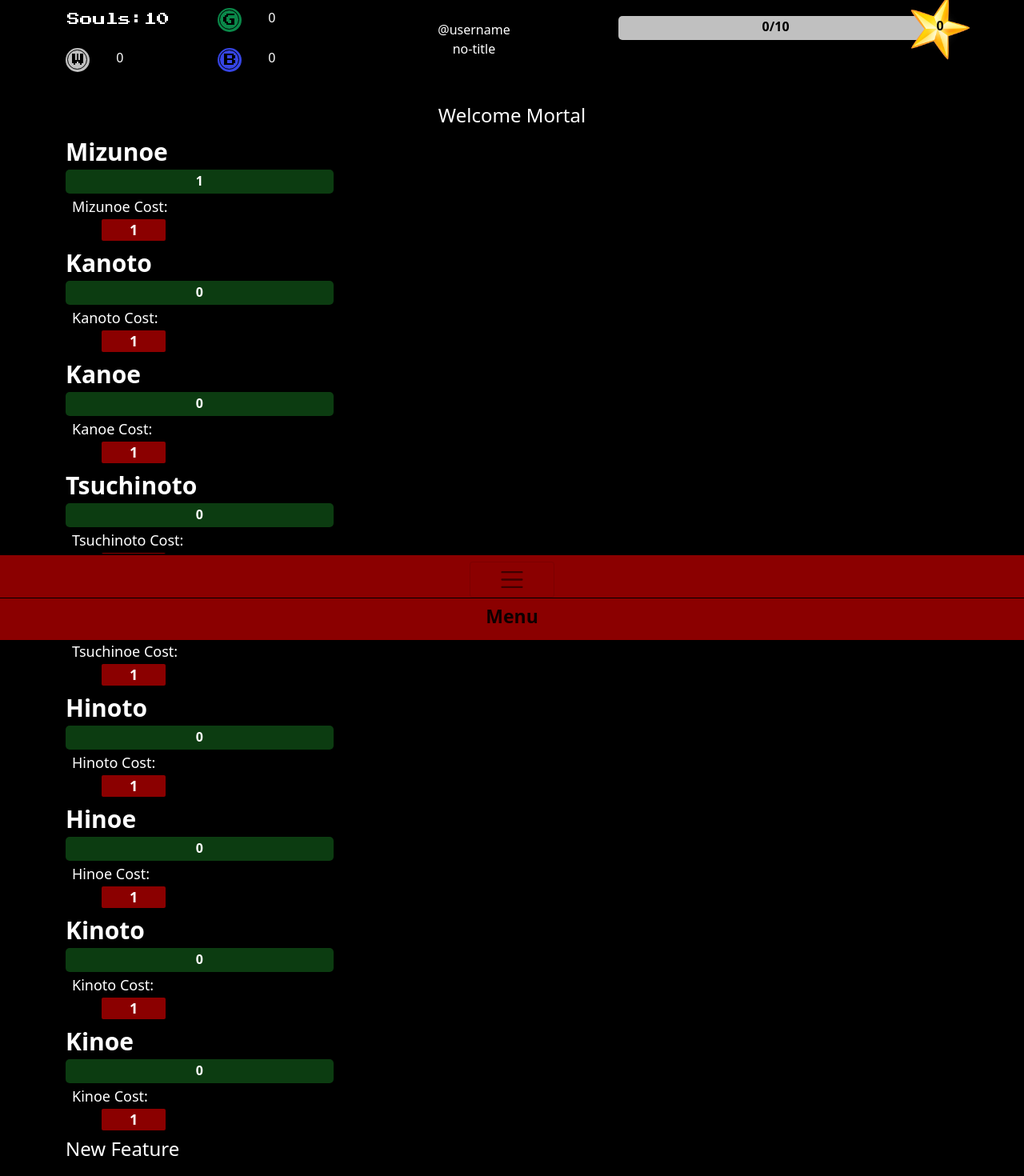
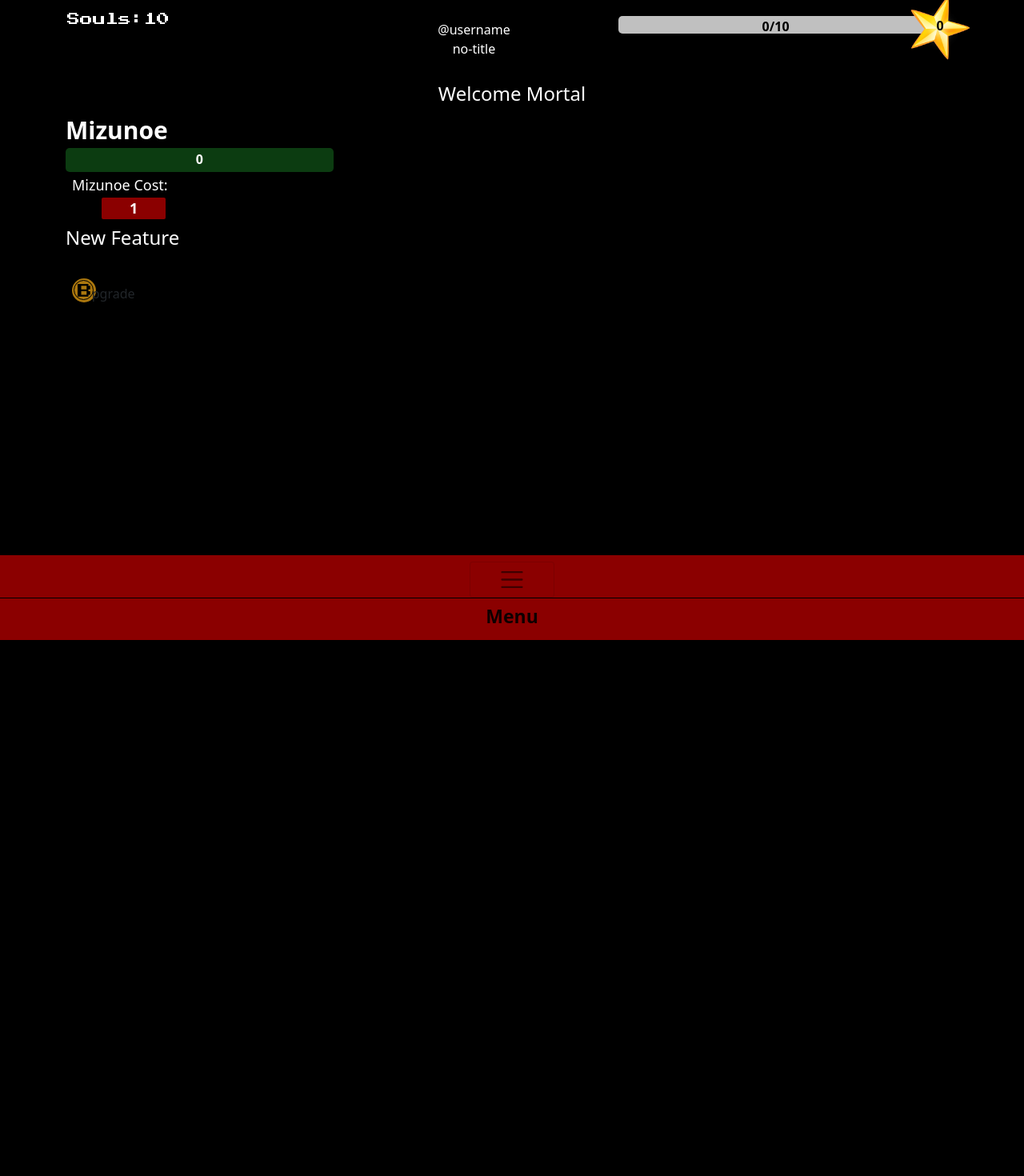
Before and after one commit to fearblackscarab/idle_domination, a React (Vite) app: page / in a window 1280 px wide. Shown: the top 1470 px of the page at 80% size. After the commit the page ends 800 px from the top, so only its background shows below. Built offline with nearby package versions, Linux system fonts and the light colour scheme.

Commit message:
restructured code to look better

```diff
--- a/src/App.jsx
+++ b/src/App.jsx
@@ -8,6 +8,7 @@ import './App.css';
 import IdleBar from './Components/idleBar';
 
 function App(props) {
+
     // currencys?
     // meat
     // coin
@@ -16,46 +17,74 @@ function App(props) {
     // send on hunts?
 
     // bars
+    const idleInterval = (currency,barWidth,style,speed) => {
+        setTimeout(() => {
+            if(currency > 0){
 
-    let idleWidth = 0
-    let style = {
-        position: 'absolute',
-        backgroundColor: 'darkred',
-        height: '100%',
-        width: `${idleWidth}%`,
-        borderRadius: '5px',
-        zIndex: '1'
+                if (barWidth < 100) {
+                    //progress bar
+                    barWidth++
+                    console.log(barWidth)
+
+                } else if (barWidth >= 100) {
+                    //reset progress bar
+                    barWidth = 0
+                    console.log(barWidth)
+
+                } else {
+
+                    //error
+                    console.log(`error ${barWidth}`)
+                }
+
+                //display update
+                style = { ...style, width: `${barWidth}%` }
+                console.log(style)
+
+                return idleInterval(currency,barWidth,style,speed)
+            }
+        }, speed);
     }
 
-    const [idleStyle, setIdleStyle] = useState(style)
+    // let idleWidth = 0
+    // let style = {
+    //     position: 'absolute',
+    //     backgroundColor: 'darkred',
+    //     height: '100%',
+    //     width: `${idleWidth}%`,
+    //     borderRadius: '5px',
+    //     zIndex: '1'
+    // }
 
-    const idleGains = (currency, speed, value) => {
-        if (currency > 0) {
-            setTimeout(() => {
-                if (idleWidth < 100) {
-                    //progress bar
-                    idleWidth++
-                    // console.log(idleWidth)
+    // const [idleStyle, setIdleStyle] = useState(style)
 
-                } else if (idleWidth == 100) {
-                    // restart Progress
-                    idleWidth = 0
-                    currency += value
-                    // console.log('100')
+    // const idleGains = (currency, speed, value) => {
+    //     // if (currency > 0) {
+    //     //     setTimeout(() => {
+    //     //         if (idleWidth < 100) {
+    //     //             //progress bar
+    //     //             idleWidth++
+    //     //             // console.log(idleWidth)
 
-                } else {
-                    console.log(`error ${idleWidth}`)
-                }
-                setIdleStyle({ ...idleStyle, width: `${idleWidth}%` })
-                return idleGains(currency, speed, value)
-            }, speed);
-        }
-    }
+    //     //         } else if (idleWidth == 100) {
+    //     //             // restart Progress
+    //     //             idleWidth = 0
+    //     //             currency += value
+    //     //             // console.log('100')
+
+    //     //         } else {
+    //     //             console.log(`error ${idleWidth}`)
+    //     //         }
+    //     //         setIdleStyle({ ...idleStyle, width: `${idleWidth}%` })
+    //     //         return idleGains(currency, speed, value)
+    //     //     }, speed);
+    //     // }
+    // }
 
     // Demon Ranks
     //Mizunoe (壬), Kanoto( 辛), Kanoe (庚), Tsuchinoto (己), Tsuchinoe (戊), Hinoto (丁), Hinoe(丙), Kinoto (乙), and Kinoe (甲).
-    const [rank,setRank] = useState([{
-        currency:{
+    const [data, setData] = useState({
+        currency: {
             souls: 10 // children
         },
         mizunoe: {
@@ -111,195 +140,226 @@ function App(props) {
             value: 1,
             cost: 1,
             symbol: '甲'
-        }}])
-
-
+        }
+    })
 
     // mizunoe
-    const [mizunoeCurrency, setMizunoeCurrency] = useState(rank[0].currency.souls);
-    let mizunoeCost = 1
-    const [mizunoeCurrentCost, setMizunoeCurrentCost] = useState(mizunoeCost);
-    let mizunoeEarn = 1
-    const [mizunoeCurrentEarn, setMizunoeCurrentEarn] = useState(mizunoeEarn);
+    // // const [mizunoeCurrency, setMizunoeCurrency] = useState(rank[0].currency.souls);
+    // let mizunoeCost = 1
+    // const [mizunoeCurrentCost, setMizunoeCurrentCost] = useState(mizunoeCost);
+    // let mizunoeEarn = 1
+    // const [mizunoeCurrentEarn, setMizunoeCurrentEarn] = useState(mizunoeEarn);
 
     const mizunoeUpgrade = () => {
-        if (mizunoeCurrency >= mizunoeCurrentCost) {
-            setMizunoeCurrency((prev) => prev - mizunoeCurrentCost);
-            if (mizunoeCurrentCost <= 10) {
-                setMizunoeCurrentCost((prev) => prev + 1);
+        let rank = data
+        if (rank.currency.souls >= rank.mizunoe.cost) {
+
+            rank = {
+                ...rank,
+                currency: {
+                    souls: rank.currency.souls - rank.mizunoe.cost
+                }
+            };
+
+            if (rank.mizunoe.cost <= 50) {
+
+                rank = {
+                    ...rank,
+                    mizunoe: {
+                        ...rank.mizunoe,
+                        cost: rank.mizunoe.cost * 2
+                    }
+                };
+
             } else {
-                setMizunoeCurrentCost((prev) => prev * 2 + 4);
-            }
-            setMizunoeCurrentEarn((prev) => prev + 1);
+
+                rank = {
+                    ...rank,
+                    mizunoe: {
+                        ...rank.mizunoe,
+                        cost: rank.mizunoe.cost * 2 + 4
+                    }
+                };
+            };
+
+            rank = {
+                ...rank,
+                mizunoe: {
+                    ...rank.mizunoe,
+                    amount: rank.mizunoe.amount + 1
+                }
+            };
+            setData(rank)
         };
+        console.log(data,rank)
     };
 
-    //kanoto
-    // let kanoto = 0
-    // const [kanotoCurrency, setKanotoCurrency] = useState(mizunoeEarn);
-    let kanotoCost = 1
-    const [kanotoCurrentCost, setKanotoCurrentCost] = useState(kanotoCost);
-    let kanotoEarn = 0
-    const [kanotoCurrentEarn, setKanotoCurrentEarn] = useState(kanotoEarn);
+    // //kanoto
+    // // let kanoto = 0
+    // // const [kanotoCurrency, setKanotoCurrency] = useState(mizunoeEarn);
+    // let kanotoCost = 1
+    // const [kanotoCurrentCost, setKanotoCurrentCost] = useState(kanotoCost);
+    // let kanotoEarn = 0
+    // const [kanotoCurrentEarn, setKanotoCurrentEarn] = useState(kanotoEarn);
 
-    const kanotoUpgrade = () => {
-        if (mizunoeCurrentEarn >= kanotoCurrentCost) {
-            setMizunoeCurrentEarn((prev) => prev - kanotoCurrentCost);
-            if (kanotoCurrentCost <= 10) {
-                setKanotoCurrentCost((prev) => prev + 1);
-            } else {
-                setKanotoCurrentCost((prev) => prev * 2 + 4);
-            }
-            setKanotoCurrentEarn((prev) => prev + 1);
-        };
-    };
+    // const kanotoUpgrade = () => {
+    //     if (mizunoeCurrentEarn >= kanotoCurrentCost) {
+    //         setMizunoeCurrentEarn((prev) => prev - kanotoCurrentCost);
+    //         if (kanotoCurrentCost <= 10) {
+    //             setKanotoCurrentCost((prev) => prev + 1);
+    //         } else {
+    //             setKanotoCurrentCost((prev) => prev * 2 + 4);
+    //         }
+    //         setKanotoCurrentEarn((prev) => prev + 1);
+    //     };
+    // };
 
-    // kanoe
+    // // kanoe
 
-    // let kanoe = 0
-    // const [kanoeCurrency, setKanoeCurrency] = useState(kanoe);
-    let kanoeCost = 1
-    const [kanoeCurrentCost, setKanoeCurrentCost] = useState(kanoeCost);
-    let kanoeEarn = 0
-    const [kanoeCurrentEarn, setKanoeCurrentEarn] = useState(kanoeEarn);
+    // // let kanoe = 0
+    // // const [kanoeCurrency, setKanoeCurrency] = useState(kanoe);
+    // let kanoeCost = 1
+    // const [kanoeCurrentCost, setKanoeCurrentCost] = useState(kanoeCost);
+    // let kanoeEarn = 0
+    // const [kanoeCurrentEarn, setKanoeCurrentEarn] = useState(kanoeEarn);
 
-    const kanoeUpgrade = () => {
-        if (kanotoCurrentEarn >= kanoeCurrentCost) {
-            setKanotoCurrentEarn((prev) => prev - kanoeCurrentCost);
-            if (kanoeCurrentCost <= 10) {
-                setKanoeCurrentCost((prev) => prev + 4);
-            } else {
-                setKanoeCurrentCost((prev) => prev * 2 + 4);
-            }
-            setKanoeCurrentEarn((prev) => prev + 1);
-        };
-    };
+    // const kanoeUpgrade = () => {
+    //     if (kanotoCurrentEarn >= kanoeCurrentCost) {
+    //         setKanotoCurrentEarn((prev) => prev - kanoeCurrentCost);
+    //         if (kanoeCurrentCost <= 10) {
+    //             setKanoeCurrentCost((prev) => prev + 4);
+    //         } else {
+    //             setKanoeCurrentCost((prev) => prev * 2 + 4);
+    //         }
+    //         setKanoeCurrentEarn((prev) => prev + 1);
+    //     };
+    // };
 
-    // tsuchinoto
+    // // tsuchinoto
 
-    // let tsuchinoto = 0
-    // const [tsuchinotoCurrency, setTsuchinotoCurrency] = useState(tsuchinoto);
-    let tsuchinotoCost = 1
-    const [tsuchinotoCurrentCost, setTsuchinotoCurrentCost] = useState(tsuchinotoCost);
-    let tsuchinotoEarn = 0
-    const [tsuchinotoCurrentEarn, setTsuchinotoCurrentEarn] = useState(tsuchinotoEarn);
+    // // let tsuchinoto = 0
+    // // const [tsuchinotoCurrency, setTsuchinotoCurrency] = useState(tsuchinoto);
+    // let tsuchinotoCost = 1
+    // const [tsuchinotoCurrentCost, setTsuchinotoCurrentCost] = useState(tsuchinotoCost);
+    // let tsuchinotoEarn = 0
+    // const [tsuchinotoCurrentEarn, setTsuchinotoCurrentEarn] = useState(tsuchinotoEarn);
 
-    const tsuchinotoUpgrade = () => {
-        if (kanoeCurrentEarn >= tsuchinotoCurrentCost) {
-            setKanoeCurrentEarn((prev) => prev - tsuchinotoCurrentCost);
-            if (tsuchinotoCurrentCost <= 10) {
-                setTsuchinotoCurrentCost((prev) => prev + 4);
-            } else {
-                setTsuchinotoCurrentCost((prev) => prev * 2 + 4);
-            }
-            setTsuchinotoCurrentEarn((prev) => prev + 1);
-        };
-    };
+    // const tsuchinotoUpgrade = () => {
+    //     if (kanoeCurrentEarn >= tsuchinotoCurrentCost) {
+    //         setKanoeCurrentEarn((prev) => prev - tsuchinotoCurrentCost);
+    //         if (tsuchinotoCurrentCost <= 10) {
+    //             setTsuchinotoCurrentCost((prev) => prev + 4);
+    //         } else {
+    //             setTsuchinotoCurrentCost((prev) => prev * 2 + 4);
+    //         }
+    //         setTsuchinotoCurrentEarn((prev) => prev + 1);
+    //     };
+    // };
 
-    // tsuchinoe
+    // // tsuchinoe
 
-    // let tsuchinoe = 0
-    // const [tsuchinoeCurrency, setTsuchinoeCurrency] = useState(tsuchinoe);
-    let tsuchinoeCost = 1
-    const [tsuchinoeCurrentCost, setTsuchinoeCurrentCost] = useState(tsuchinoeCost);
-    let tsuchinoeEarn = 0
-    const [tsuchinoeCurrentEarn, setTsuchinoeCurrentEarn] = useState(tsuchinoeEarn);
+    // // let tsuchinoe = 0
+    // // const [tsuchinoeCurrency, setTsuchinoeCurrency] = useState(tsuchinoe);
+    // let tsuchinoeCost = 1
+    // const [tsuchinoeCurrentCost, setTsuchinoeCurrentCost] = useState(tsuchinoeCost);
+    // let tsuchinoeEarn = 0
+    // const [tsuchinoeCurrentEarn, setTsuchinoeCurrentEarn] = useState(tsuchinoeEarn);
 
-    const tsuchinoeUpgrade = () => {
-        if (tsuchinotoCurrentEarn >= tsuchinoeCurrentCost) {
-            setTsuchinotoCurrentEarn((prev) => prev - tsuchinoeCurrentCost);
-            if (tsuchinoeCurrentCost <= 10) {
-                setTsuchinoeCurrentCost((prev) => prev + 4);
-            } else {
-                setTsuchinoeCurrentCost((prev) => prev * 2 + 4);
-            }
-            setTsuchinoeCurrentEarn((prev) => prev + 1);
-        };
-    };
+    // const tsuchinoeUpgrade = () => {
+    //     if (tsuchinotoCurrentEarn >= tsuchinoeCurrentCost) {
+    //         setTsuchinotoCurrentEarn((prev) => prev - tsuchinoeCurrentCost);
+    //         if (tsuchinoeCurrentCost <= 10) {
+    //             setTsuchinoeCurrentCost((prev) => prev + 4);
+    //         } else {
+    //             setTsuchinoeCurrentCost((prev) => prev * 2 + 4);
+    //         }
+    //         setTsuchinoeCurrentEarn((prev) => prev + 1);
+    //     };
+    // };
 
-    // hinoto
+    // // hinoto
 
-    // let hinoto = 0
-    // const [hinotoCurrency, setHinotoCurrency] = useState(hinoto);
-    let hinotoCost = 1
-    const [hinotoCurrentCost, setHinotoCurrentCost] = useState(hinotoCost);
-    let hinotoEarn = 0
-    const [hinotoCurrentEarn, setHinotoCurrentEarn] = useState(hinotoEarn);
+    // // let hinoto = 0
+    // // const [hinotoCurrency, setHinotoCurrency] = useState(hinoto);
+    // let hinotoCost = 1
+    // const [hinotoCurrentCost, setHinotoCurrentCost] = useState(hinotoCost);
+    // let hinotoEarn = 0
+    // const [hinotoCurrentEarn, setHinotoCurrentEarn] = useState(hinotoEarn);
 
-    const hinotoUpgrade = () => {
-        if (tsuchinoeCurrentEarn >= hinotoCurrentCost) {
-            setTsuchinoeCurrentEarn((prev) => prev - hinotoCurrentCost);
-            if (hinotoCurrentCost <= 10) {
-                setHinotoCurrentCost((prev) => prev + 4);
-            } else {
-                setHinotoCurrentCost((prev) => prev * 2 + 4);
-            }
-            setHinotoCurrentEarn((prev) => prev + 1);
-        };
-    };
+    // const hinotoUpgrade = () => {
+    //     if (tsuchinoeCurrentEarn >= hinotoCurrentCost) {
+    //         setTsuchinoeCurrentEarn((prev) => prev - hinotoCurrentCost);
+    //         if (hinotoCurrentCost <= 10) {
+    //             setHinotoCurrentCost((prev) => prev + 4);
+    //         } else {
+    //             setHinotoCurrentCost((prev) => prev * 2 + 4);
+    //         }
+    //         setHinotoCurrentEarn((prev) => prev + 1);
+    //     };
+    // };
 
-    // hinoe
+    // // hinoe
 
-    // let hinoe = 0
-    // const [hinoeCurrency, setHinoeCurrency] = useState(hinoe);
-    let hinoeCost = 1
-    const [hinoeCurrentCost, setHinoeCurrentCost] = useState(hinoeCost);
-    let hinoeEarn = 0
-    const [hinoeCurrentEarn, setHinoeCurrentEarn] = useState(hinoeEarn);
+    // // let hinoe = 0
+    // // const [hinoeCurrency, setHinoeCurrency] = useState(hinoe);
+    // let hinoeCost = 1
+    // const [hinoeCurrentCost, setHinoeCurrentCost] = useState(hinoeCost);
+    // let hinoeEarn = 0
+    // const [hinoeCurrentEarn, setHinoeCurrentEarn] = useState(hinoeEarn);
 
-    const hinoeUpgrade = () => {
-        if (hinotoCurrentEarn >= hinoeCurrentCost) {
-            setHinotoCurrentEarn((prev) => prev - hinoeCurrentCost);
-            if (hinoeCurrentCost <= 10) {
-                setHinoeCurrentCost((prev) => prev + 4);
-            } else {
-                setHinoeCurrentCost((prev) => prev * 2 + 4);
-            }
-            setHinoeCurrentEarn((prev) => prev + 1);
-        };
-    };
+    // const hinoeUpgrade = () => {
+    //     if (hinotoCurrentEarn >= hinoeCurrentCost) {
+    //         setHinotoCurrentEarn((prev) => prev - hinoeCurrentCost);
+    //         if (hinoeCurrentCost <= 10) {
+    //             setHinoeCurrentCost((prev) => prev + 4);
+    //         } else {
+    //             setHinoeCurrentCost((prev) => prev * 2 + 4);
+    //         }
+    //         setHinoeCurrentEarn((prev) => prev + 1);
+    //     };
+    // };
 
     // kinoto
 
     // let kinoto = 0
     // const [kinotoCurrency, setKinotoCurrency] = useState(kinoto);
-    let kinotoCost = 1
-    const [kinotoCurrentCost, setKinotoCurrentCost] = useState(kinotoCost);
-    let kinotoEarn = 0
-    const [kinotoCurrentEarn, setKinotoCurrentEarn] = useState(kinotoEarn);
+    // let kinotoCost = 1
+    // const [kinotoCurrentCost, setKinotoCurrentCost] = useState(kinotoCost);
+    // let kinotoEarn = 0
+    // const [kinotoCurrentEarn, setKinotoCurrentEarn] = useState(kinotoEarn);
 
-    const kinotoUpgrade = () => {
-        if (hinoeCurrentEarn >= kinotoCurrentCost) {
-            setHinoeCurrentEarn((prev) => prev - kinotoCurrentCost);
-            if (kinotoCurrentCost <= 10) {
-                setKinotoCurrentCost((prev) => prev + 4);
-            } else {
-                setKinotoCurrentCost((prev) => prev * 2 + 4);
-            }
-            setKinotoCurrentEarn((prev) => prev + 1);
-        };
-    };
+    // const kinotoUpgrade = () => {
+    //     if (hinoeCurrentEarn >= kinotoCurrentCost) {
+    //         setHinoeCurrentEarn((prev) => prev - kinotoCurrentCost);
+    //         if (kinotoCurrentCost <= 10) {
+    //             setKinotoCurrentCost((prev) => prev + 4);
+    //         } else {
+    //             setKinotoCurrentCost((prev) => prev * 2 + 4);
+    //         }
+    //         setKinotoCurrentEarn((prev) => prev + 1);
+    //     };
+    // };
 
     // kinoe
 
     // let kinoe = 0
     // const [kinoeCurrency, setKinoeCurrency] = useState(kinoe);
-    let kinoeCost = 1
-    const [kinoeCurrentCost, setKinoeCurrentCost] = useState(kinoeCost);
-    let kinoeEarn = 0
-    const [kinoeCurrentEarn, setKinoeCurrentEarn] = useState(kinoeEarn);
+    // let kinoeCost = 1
+    // const [kinoeCurrentCost, setKinoeCurrentCost] = useState(kinoeCost);
+    // let kinoeEarn = 0
+    // const [kinoeCurrentEarn, setKinoeCurrentEarn] = useState(kinoeEarn);
 
-    const kinoeUpgrade = () => {
-        if (kinotoCurrentEarn >= kinoeCurrentCost) {
-            setKinotoCurrentEarn((prev) => prev - kinoeCurrentCost);
-            if (kinoeCurrentCost <= 10) {
-                setKinoeCurrentCost((prev) => prev + 4);
-            } else {
-                setKinoeCurrentCost((prev) => prev * 2 + 4);
-            }
-            setKinoeCurrentEarn((prev) => prev + 1);
-        };
-    };
+    // const kinoeUpgrade = () => {
+    //     if (kinotoCurrentEarn >= kinoeCurrentCost) {
+    //         setKinotoCurrentEarn((prev) => prev - kinoeCurrentCost);
+    //         if (kinoeCurrentCost <= 10) {
+    //             setKinoeCurrentCost((prev) => prev + 4);
+    //         } else {
+    //             setKinoeCurrentCost((prev) => prev * 2 + 4);
+    //         }
+    //         setKinoeCurrentEarn((prev) => prev + 1);
+    //     };
+    // };
 
     // end bars
 
@@ -319,9 +379,9 @@ function App(props) {
                                 {/* <!-- primary currency --> */}
                                 <div className="col-6">
                                     <div className="row">
-                                        <div className="coin-container col-4">
+                                        <div className="coin-container col-12">
                                             <div className="souls">
-                                            Souls:{mizunoeCurrency}
+                                                Souls:{data.currency.souls}
                                                 {/* <div className="bronze-coin coin-img"><span className="coin-position">Y</span></div> */}
                                             </div>
                                         </div>
@@ -329,7 +389,7 @@ function App(props) {
                                     </div>
                                 </div>
                                 {/* <!-- secondary currency --> */}
-                                <div className="col-6">
+                                {/* <div className="col-6">
                                     <div className="row">
                                         <div className="coin-container col-4">
                                             <div className="green-coin-border coin-border">
@@ -338,9 +398,9 @@ function App(props) {
                                         </div>
                                         <div className="coin-text col-8" id="greenCoin">0</div>
                                     </div>
-                                </div>
+                                </div> */}
                                 {/* <!-- rare currency --> */}
-                                <div className="col-6">
+                                {/* <div className="col-6">
                                     <div className="row">
                                         <div className="coin-container col-4">
                                             <div className="white-coin-border coin-border">
@@ -349,9 +409,9 @@ function App(props) {
                                         </div>
                                         <div className="coin-text col-8" id="whiteCoin">0</div>
                                     </div>
-                                </div>
+                                </div> */}
                                 {/* <!-- idle currency --> */}
-                                <div className="col-6">
+                                {/* <div className="col-6">
                                     <div className="row">
                                         <div className="coin-container col-4">
                                             <div className="blue-coin-border coin-border">
@@ -360,7 +420,7 @@ function App(props) {
                                         </div>
                                         <div className="coin-text col-8" id="blueCoin">0</div>
                                     </div>
-                                </div>
+                                </div> */}
                             </div>
                         </div>
                         <div className="name-title-div col-3">
@@ -395,9 +455,9 @@ function App(props) {
                                     <div>
                                         <h2 className="character-speak" id="characterSpeak">Welcome Mortal</h2>
 
-                                        <IdleBar name='Mizunoe' currency={mizunoeCurrentEarn} onClick={mizunoeUpgrade} cost={mizunoeCurrentCost} gain={idleGains()} gainCurrency={mizunoeCurrency} />
+                                        <IdleBar name='Mizunoe' currency={data.mizunoe.amount} onClick={mizunoeUpgrade} cost={data.mizunoe.cost} interval={idleInterval} gain={data.mizunoe.value} />
 
-                                        <IdleBar name='Kanoto' currency={kanotoCurrentEarn} onClick={kanotoUpgrade} cost={kanotoCurrentCost} gain={idleGains()} />
+                                        {/* <IdleBar name='Kanoto' currency={kanotoCurrentEarn} onClick={kanotoUpgrade} cost={kanotoCurrentCost} gain={idleGains()} />
 
                                         <IdleBar name='Kanoe' currency={kanoeCurrentEarn} onClick={kanoeUpgrade} cost={kanoeCurrentCost} gain={idleGains()} />
 
@@ -411,7 +471,7 @@ function App(props) {
 
                                         <IdleBar name='Kinoto' currency={kinotoCurrentEarn} onClick={kinotoUpgrade} cost={kinotoCurrentCost} gain={idleGains()} />
 
-                                        <IdleBar name='Kinoe' currency={kinoeCurrentEarn} onClick={kinoeUpgrade} cost={kinoeCurrentCost} gain={idleGains()} />
+                                        <IdleBar name='Kinoe' currency={kinoeCurrentEarn} onClick={kinoeUpgrade} cost={kinoeCurrentCost} gain={idleGains()} /> */}
 
                                         <p className="upgrade-title">New Feature</p>
                                         <p className="upgrade-text" id="nextUnlockDisplay">{props.nextUnlock}</p>
--- a/src/Components/idleBar.jsx
+++ b/src/Components/idleBar.jsx
@@ -1,18 +1,10 @@
 import { useState } from "react";
 const IdleBar = (props) => {
-    // will need to find a balance with the cost for the amount earned increasing the amount available per upgradeCost later on
-    // const [idleAmount, setIdleAmount] = useState(1);
-    // Will need to find a balanced cost calculation that isn't to low early on and not to high later on
 
-    // idle bar speed should use a numberic value between 1-10 and will have a check somewhere to decide the speed based on what the value currently is
-    // const [idleBarSpeed, setIdleBarSpeed] = useState(0);
+    //progress bar speed
+    let idleBarSpeed = 250
 
-    // Maxed output of worker, any further upgradeCosts increase in cost but add a new worker
-    // const [idleBarMaxed, setIdleBarMaxed] = useState(False);
-
-    // number of workers
-    // const [workerCount, setWorkerCount] = useState(1);
-    let idleBarSpeed = 25
+    //display defaults
     let idleWidth = 0
     let style = {
         position: 'absolute',
@@ -22,33 +14,15 @@ const IdleBar = (props) => {
         borderRadius: '5px',
         zIndex: '1'
     }
+
+    //display state
     const [idleStyle, setIdleStyle] = useState(style)
-    // const [idleProgressWidth, setIdleProgressWidth] = useState(idleWidth);
-    const idleInterval = () => {
-        if (props.currency > 0) {
-            setTimeout(() => {
-                if (idleWidth < 100) {
-                    //progress bar
-                    idleWidth++
-                    // console.log(idleWidth)
 
-                } else if (idleWidth == 100) {
-                    // restart Progress
-                    idleWidth = 0
-                    // console.log('100')
-
-                } else {
-                    console.log(`error ${idleWidth}`)
-                }
-                setIdleStyle({ ...idleStyle, width: `${idleWidth}%` })
-                return idleInterval()
-            }, idleBarSpeed);
-        }
-    }
-
+    // run on page load
     window.addEventListener('load', e => {
         e.preventDefault();;
-        idleInterval();
+        props.interval(props.currency,idleWidth,idleStyle,idleBarSpeed)
+        setIdleStyle(style)
     })
 
     return (
```
